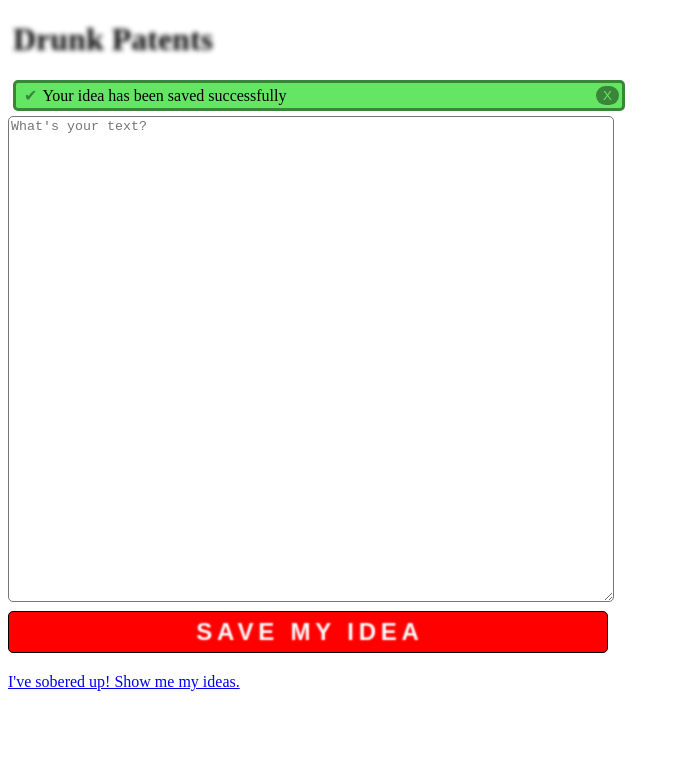
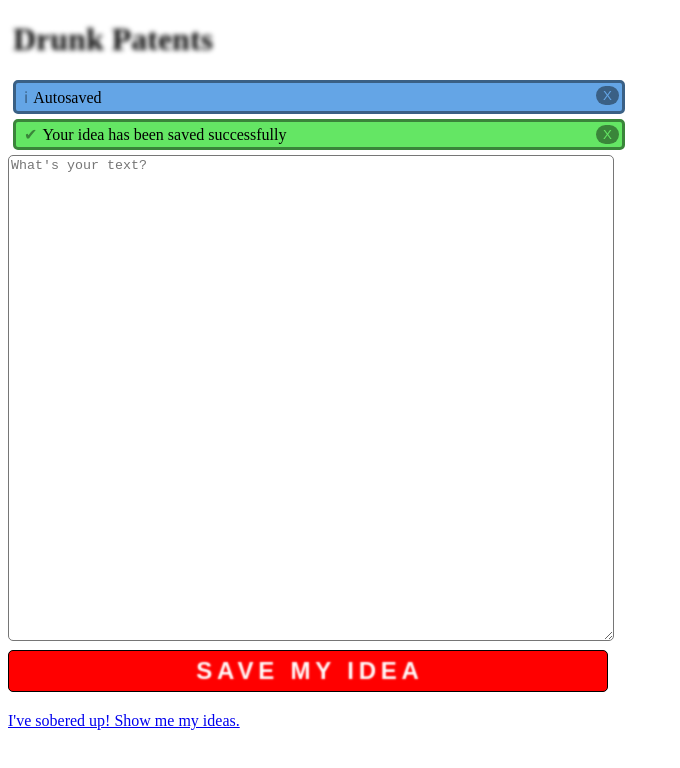
Before and after one commit to ejzimmer/drunk-patents, an Angular app: page / in a window 1280 px wide. Both pictures are taken after typing "Sample" into the empty fields and a click on the button "SAVE MY IDEA". Shown: the top 768 px of the page, without its empty margins (0-680 px from the left). Built offline with nearby package versions, Linux system fonts and the light colour scheme.

Commit message:
autosaved message

```diff
--- a/src/app/drunk-idea/drunk-idea.component.ts
+++ b/src/app/drunk-idea/drunk-idea.component.ts
@@ -17,12 +17,15 @@ export class DrunkIdeaComponent implements OnInit {
   ngOnInit() {
   }
 
-  saveIdea() {
+  saveIdea(autosave: boolean = true) {
     this.id = this.ideaService.save(this.idea, this.id);
+    if (autosave) {
+      this.notificationService.show(NotificationType.INFO, 'Autosaved');
+    }
   }
 
   finishIdea() {
-    this.saveIdea();
+    this.saveIdea(false);
     this.id = undefined;
     this.idea = '';
     this.notificationService.show(NotificationType.OK, 'Your idea has been saved successfully');
--- a/src/app/notification.service.ts
+++ b/src/app/notification.service.ts
@@ -14,7 +14,7 @@ export class NotificationService {
 }
 
 export enum NotificationType {
-  OK
+  OK, INFO
 }
 
 export class Notification {
--- a/src/app/notification/notification.component.css
+++ b/src/app/notification/notification.component.css
@@ -10,6 +10,11 @@ button.close {
 button.close.OK {
   color: #64E664;
   background-color: #3a853a;
+}
+
+button.close.INFO {
+  color: #64A5E6;
+  background-color: #3A6085;
 }
 
 div.notification {
@@ -26,6 +31,11 @@ div.notification.OK {
   border-color: #3a853a;
 }
 
+div.notification.INFO {
+  background-color: #64A5E6;
+  border-color: #3A6085;
+}
+
 span.message:before {
   margin: 5px;
 }
@@ -34,3 +44,8 @@ span.message.OK:before {
   content: '\2714';
   color: #3a853a;
 }
+
+span.message.INFO:before {
+  content: '\2139';
+  color: #3A6085;
+}
```
